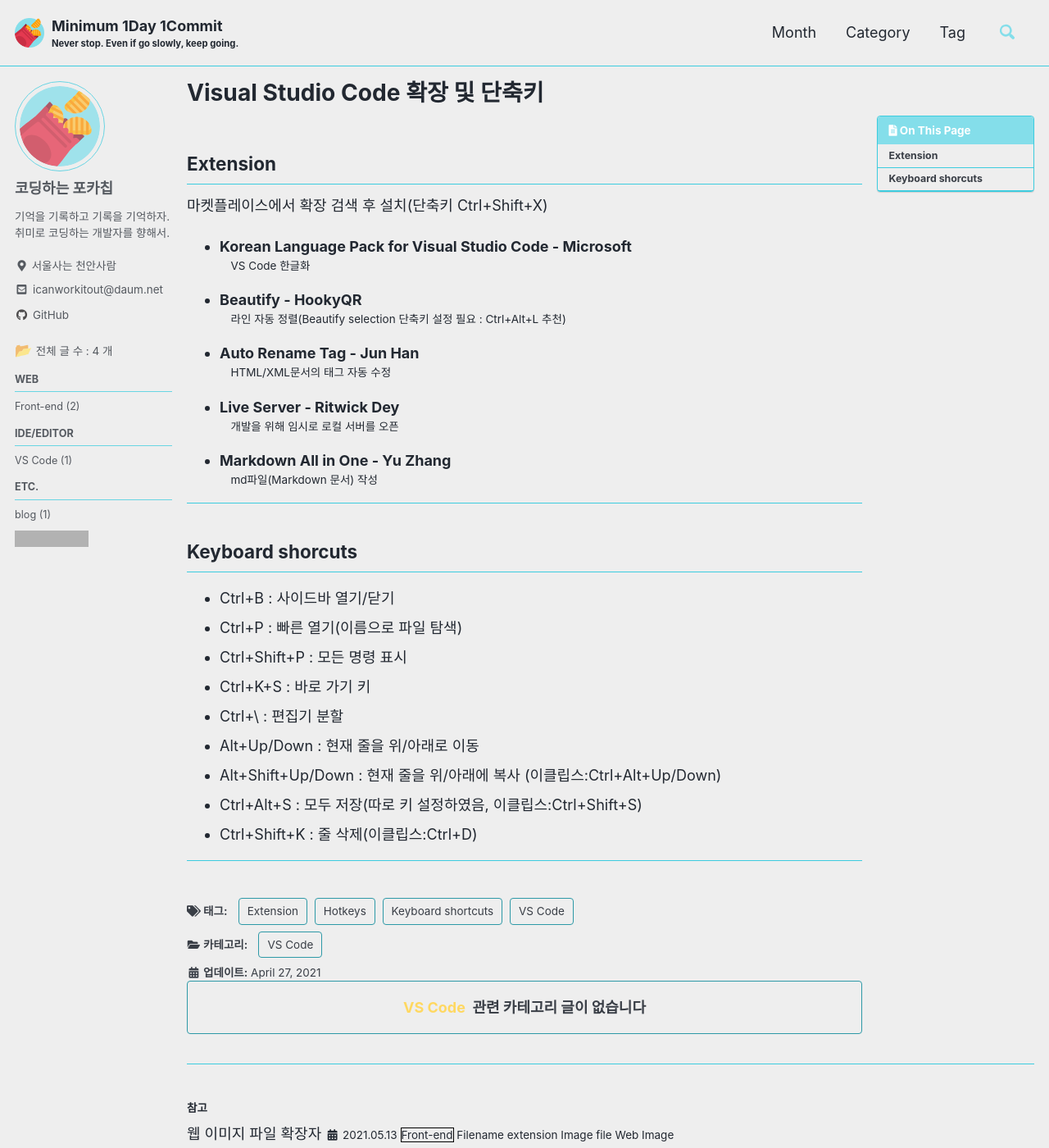
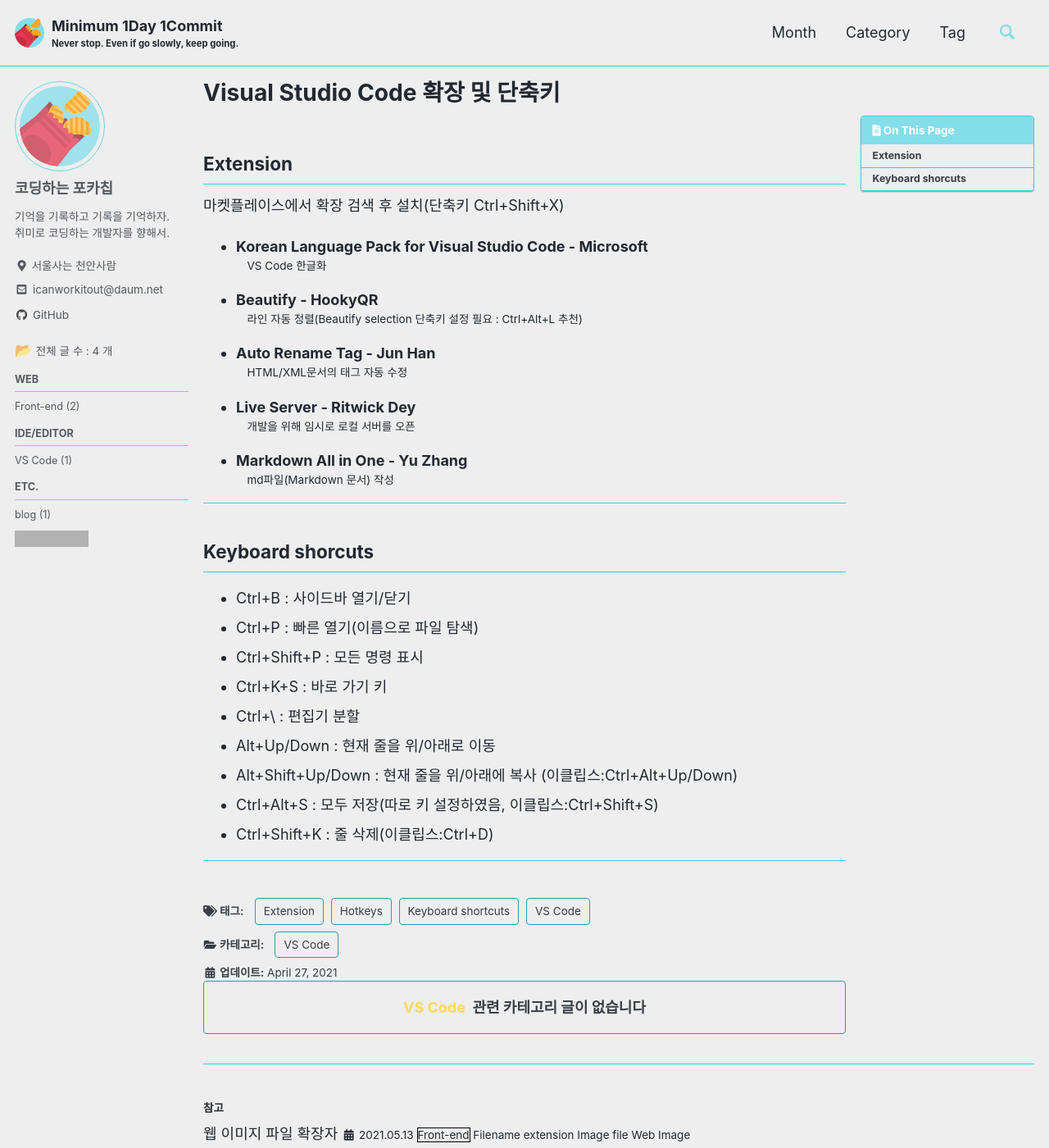
Before and after one commit to iCanWorkItOut/iCanWorkItOut.github.io, a Jekyll site: the page built from _posts/VS Code/2021-04-27-VSCode확장및단축키.md, in a window 1280 px wide and 1400 px high. Shown: the whole window at 82% size. Built offline with Jekyll 4.4.1, drawn with Linux system fonts in a browser that asks for light colours; cached includes are drawn as plain includes; some web fonts are replaced; grey boxes are pictures that could not be loaded.

Commit message:
:lipstick: 화면 사이드 여백 사이즈 수정

```diff
--- a/_sass/minimal-mistakes/_variables.scss
+++ b/_sass/minimal-mistakes/_variables.scss
@@ -156,8 +156,8 @@ $max-width: $x-large !default;
    Grid 사이드 여백 사이즈
    ========================================================================== */
 
-$right-sidebar-width-narrow: 210px !default; // default 200px !default;
-$right-sidebar-width: 210px !default; // default 300px !default;
+$right-sidebar-width-narrow: 230px !default; // default 200px !default;
+$right-sidebar-width: 230px !default; // default 300px !default;
 $right-sidebar-width-wide: 250px !default; // default 400px !default;
 
 /*
```
